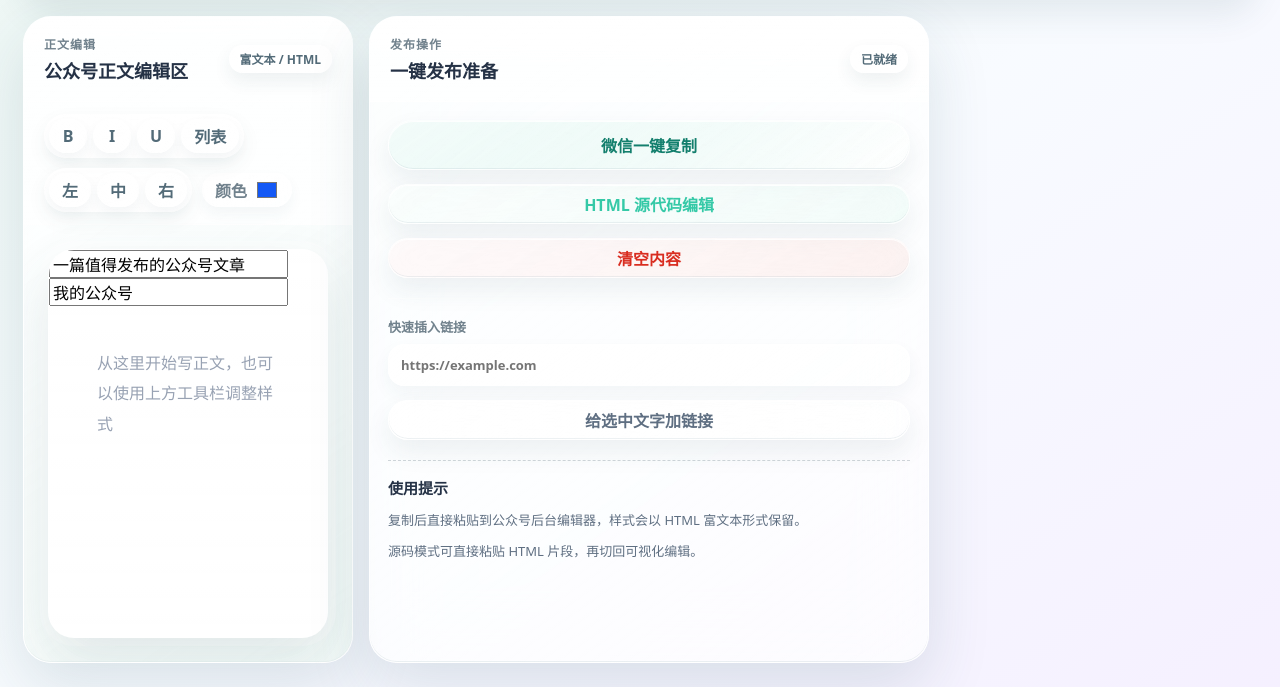
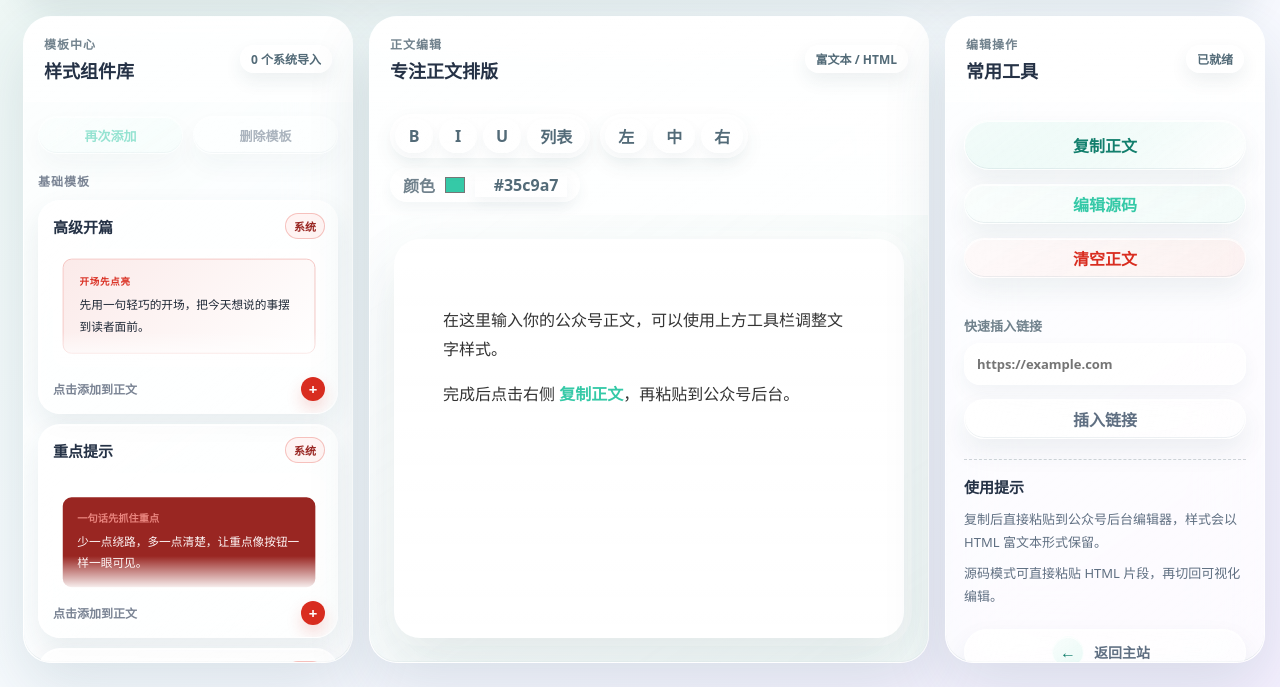
Before and after one commit to fuxiaoniano/wxbjq, a plain HTML site: page index.html in a window 1280 px wide. Shown: the part 113-800 px from the top of the page. Drawn offline with Linux system fonts and the light colour scheme; no server answers.

Commit message:
Update editor page structure

```diff
--- a/index.html
+++ b/index.html
@@ -3,31 +3,63 @@
   <head>
     <meta charset="UTF-8" />
     <meta name="viewport" content="width=device-width, initial-scale=1.0" />
-    <title>我的微信编辑器</title>
+    <title>傅小念的编辑器</title>
     <link rel="stylesheet" href="styles.css" />
   </head>
   <body>
     <div class="app-frame">
       <header class="topbar">
         <div class="brand">
-          <div class="brand-mark">微</div>
+          <div class="brand-mark">傅</div>
           <div>
             <p class="eyebrow">公众号运营排版工具</p>
-            <h1>我的微信编辑器</h1>
+            <h1>傅小念的编辑器</h1>
           </div>
         </div>
         <div class="top-actions">
           <button class="button secondary" id="saveDraftBtn" type="button">保存草稿</button>
-          <button class="button ghost" id="loadDraftBtn" type="button">恢复草稿</button>
+          <button class="button ghost" id="loadDraftBtn" type="button">草稿列表</button>
         </div>
       </header>
 
       <main class="workspace">
-        <section class="editor-shell" aria-label="微信文章编辑区">
+        <aside class="panel template-panel" aria-label="模板中心">
+          <div class="panel-head">
+            <div>
+              <p class="section-kicker">模板中心</p>
+              <h2>样式组件库</h2>
+            </div>
+            <span class="status-pill" id="templateCount">0 个系统导入</span>
+          </div>
+
+          <div class="template-body">
+            <div class="template-controls">
+              <button class="button secondary small" id="insertTemplateBtn" type="button">再次添加</button>
+              <button class="button ghost small" id="deleteTemplateBtn" type="button">删除模板</button>
+            </div>
+
+            <div class="template-list" id="templateList" aria-label="可选正文模板"></div>
+
+            <details class="template-import">
+              <summary>导入 HTML 模板</summary>
+              <label class="field compact">
+                <span>模板名称</span>
+                <input id="templateNameInput" type="text" placeholder="例如：开篇样式" />
+              </label>
+              <label class="field compact">
+                <span>HTML 模板</span>
+                <textarea id="templateHtmlInput" spellcheck="false" placeholder="<section>...</section>"></textarea>
+              </label>
+              <button class="button secondary wide flush" id="saveTemplateBtn" type="button">保存系统模板</button>
+            </details>
+          </div>
+        </aside>
+
+        <section class="editor-shell" aria-label="微信正文编辑区">
           <div class="editor-head">
             <div>
               <p class="section-kicker">正文编辑</p>
-              <h2>公众号正文编辑区</h2>
+              <h2>专注正文排版</h2>
             </div>
             <span class="editor-badge">富文本 / HTML</span>
           </div>
@@ -44,18 +76,15 @@
               <button type="button" data-command="justifyCenter" title="居中">中</button>
               <button type="button" data-command="justifyRight" title="右对齐">右</button>
             </div>
-            <label class="color-picker">
-              <span>颜色</span>
-              <input id="foreColor" type="color" value="#1358f5" />
-            </label>
+            <div class="color-picker">
+              <label for="foreColor">颜色</label>
+              <input id="foreColor" type="color" value="#35c9a7" />
+              <input id="colorCodeInput" class="color-code-input" type="text" value="#35c9a7" maxlength="7" pattern="#[0-9a-fA-F]{6}" aria-label="当前颜色编码" title="输入 # 号开头的六位颜色编码" spellcheck="false" />
+            </div>
           </div>
 
           <div class="canvas-wrap">
             <div class="phone-frame">
-              <div class="article-meta">
-                <input id="articleTitle" type="text" value="一篇值得发布的公众号文章" aria-label="文章标题" />
-                <input id="articleAuthor" type="text" value="我的公众号" aria-label="作者" />
-              </div>
               <article
                 id="editor"
                 class="wechat-editor"
@@ -76,18 +105,18 @@
         <aside class="panel action-panel" aria-label="编辑操作">
           <div class="panel-head">
             <div>
-              <p class="section-kicker">发布操作</p>
-              <h2>一键发布准备</h2>
+              <p class="section-kicker">编辑操作</p>
+              <h2>常用工具</h2>
             </div>
             <span class="status-pill" id="statusText">已就绪</span>
           </div>
 
           <div class="action-stack">
-            <button class="button primary wide" id="copyBtn" type="button">微信一键复制</button>
+            <button class="button primary wide" id="copyBtn" type="button">复制正文</button>
             <button class="button secondary wide" id="sourceModeBtn" type="button" aria-pressed="false">
-              HTML 源代码编辑
+              编辑源码
             </button>
-            <button class="button danger wide" id="clearBtn" type="button">清空内容</button>
+            <button class="button danger wide" id="clearBtn" type="button">清空正文</button>
           </div>
 
           <div class="divider"></div>
@@ -96,12 +125,19 @@
             <span>快速插入链接</span>
             <input id="linkInput" type="url" placeholder="https://example.com" />
           </label>
-          <button class="button ghost wide" id="insertLinkBtn" type="button">给选中文字加链接</button>
+          <button class="button ghost wide" id="insertLinkBtn" type="button">插入链接</button>
 
           <div class="tips">
             <h3>使用提示</h3>
             <p>复制后直接粘贴到公众号后台编辑器，样式会以 HTML 富文本形式保留。</p>
             <p>源码模式可直接粘贴 HTML 片段，再切回可视化编辑。</p>
+          </div>
+
+          <div class="home-link-area">
+            <a class="button ghost wide home-link" href="/" aria-label="返回主站">
+              <span class="home-link-icon" aria-hidden="true">←</span>
+              <span>返回主站</span>
+            </a>
           </div>
         </aside>
       </main>
@@ -109,10 +145,24 @@
 
     <div class="toast" id="toast" role="status" aria-live="polite"></div>
 
+    <div class="modal-backdrop" id="draftModal" hidden>
+      <section class="draft-modal" role="dialog" aria-modal="true" aria-labelledby="draftModalTitle">
+        <div class="draft-modal-head">
+          <div>
+            <p class="section-kicker">草稿管理</p>
+            <h2 id="draftModalTitle">已保存的草稿</h2>
+          </div>
+          <button class="modal-close" id="draftModalCloseBtn" type="button" aria-label="关闭草稿列表">×</button>
+        </div>
+        <div class="draft-list" id="draftList"></div>
+        <p class="draft-empty" id="draftEmpty" hidden>还没有保存过草稿。</p>
+      </section>
+    </div>
+
     <template id="emptyTemplate">
       <section style="margin: 0 auto; padding: 24px 0; color: #333; line-height: 1.8; font-size: 16px;">
         <p style="margin: 0 0 16px;">在这里输入你的公众号正文，可以使用上方工具栏调整文字样式。</p>
-        <p style="margin: 0;">完成后点击右侧 <strong style="color: #1358f5;">微信一键复制</strong>，再粘贴到公众号后台。</p>
+        <p style="margin: 0;">完成后点击右侧 <strong style="color: #35c9a7;">复制正文</strong>，再粘贴到公众号后台。</p>
       </section>
     </template>
 
```
